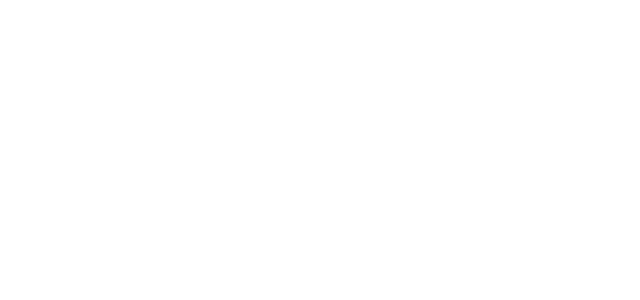
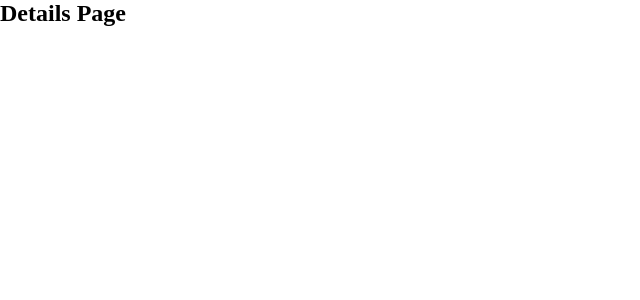
Before and after one commit to Josimar-Souza/beon-challenge, a React (Create React App) app: page /books/details/1 in a window 1280 px wide. Before the commit this address had no page. Shown: the top 300 px of the page, without its empty margins (0-640 px from the left). Built offline with nearby package versions, Linux system fonts and the light colour scheme.

Commit message:
Added route to DetailsPage

```diff
--- a/src/App.jsx
+++ b/src/App.jsx
@@ -7,6 +7,7 @@
     <Routes>
       <Route exact path="/" element={<Navigate to="/books" />} />
       <Route exact path="/books" element={<pages.MainPage />} />
+      <Route exact path="/books/details/:title" element={<pages.DetailsPage />} />
     </Routes>
   );
 }
--- a/src/pages/DetailsPage/index.jsx
+++ b/src/pages/DetailsPage/index.jsx
@@ -4,7 +4,7 @@
 function DetailsPage() {
   return (
     <DetailsMainSection>
-      <h1>Details Pàge</h1>
+      <h1>Details Page</h1>
     </DetailsMainSection>
   );
 }
```
